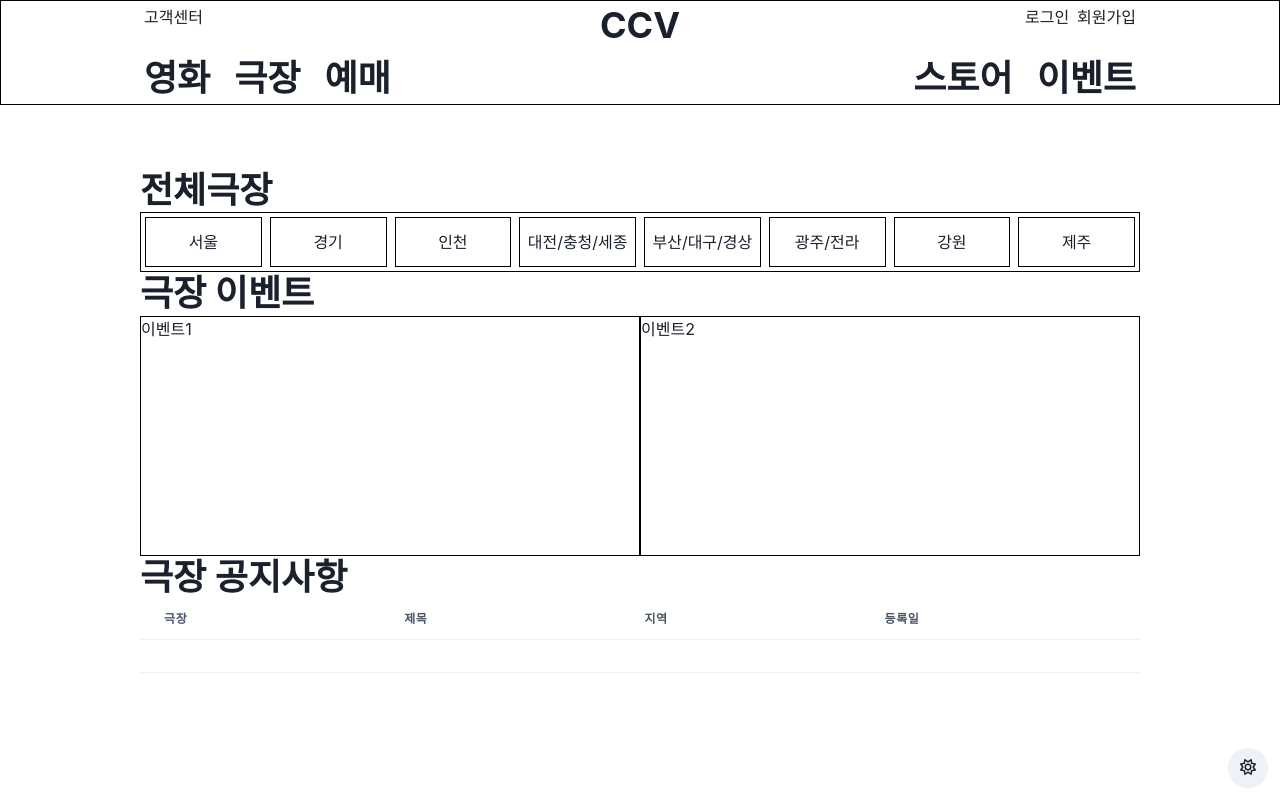
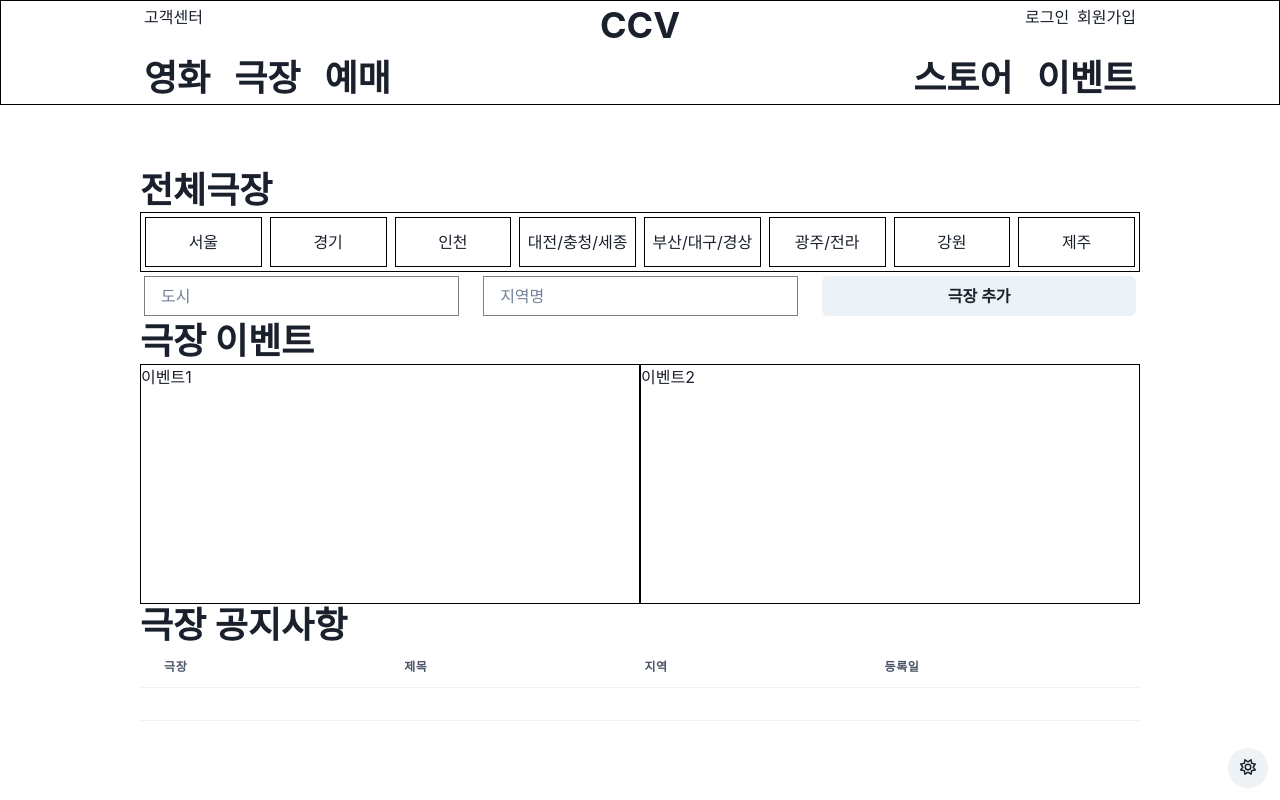
Before and after one commit to arbiterkdh/prj3, a React (Vite) app in the folder frontend/: page /theater in a window 1280 px wide. Built offline with nearby package versions, Linux system fonts and the light colour scheme.

Commit message:
theater 작성중 임시 커밋

```diff
--- a/frontend/src/page/theater/Theater.jsx
+++ b/frontend/src/page/theater/Theater.jsx
@@ -11,7 +11,8 @@ import {
   Tr,
 } from "@chakra-ui/react";
 import CenterBox from "../../css/theme/component/box/CenterBox.jsx";
-import { TheaterList } from "./theaterlist/TheaterList.jsx";
+import { TheaterList } from "./list/TheaterList.jsx";
+import { TheaterAdd } from "./add/TheaterAdd.jsx";
 
 export function Theater() {
   return (
@@ -19,6 +20,7 @@ export function Theater() {
       <CenterBox>
         <Heading>전체극장</Heading>
         <TheaterList />
+        <TheaterAdd />
         <Box>
           <Heading>극장 이벤트</Heading>
           <Flex>
--- /dev/null
+++ b/frontend/src/page/theater/add/TheaterAdd.jsx
@@ -0,0 +1,31 @@
+import { Box, Button, Input } from "@chakra-ui/react";
+import axios from "axios";
+import { useState } from "react";
+import GapFlex from "../../../css/theme/component/flex/GapFlex.jsx";
+
+export function TheaterAdd() {
+  const [city, setCity] = useState("");
+  const [location, setLocation] = useState("");
+  function handleClick() {
+    axios
+      .post("/api/theater/add", { city, location })
+      .then((res) => {})
+      .catch((err) => {})
+      .finally(() => {});
+  }
+
+  return (
+    <Box>
+      <GapFlex>
+        <Input onChange={(e) => setCity(e.target.value)} placeholder={"도시"} />
+        <Input
+          onChange={(e) => setLocation(e.target.value)}
+          placeholder={"지역명"}
+        />
+        <Button w={"100%"} onClick={handleClick}>
+          극장 추가
+        </Button>
+      </GapFlex>
+    </Box>
+  );
+}
```
Also changed, not shown: frontend/src/page/theater/list/TheaterList.jsx (renamed from frontend/src/page/theater/theaterlist/TheaterList.jsx).
